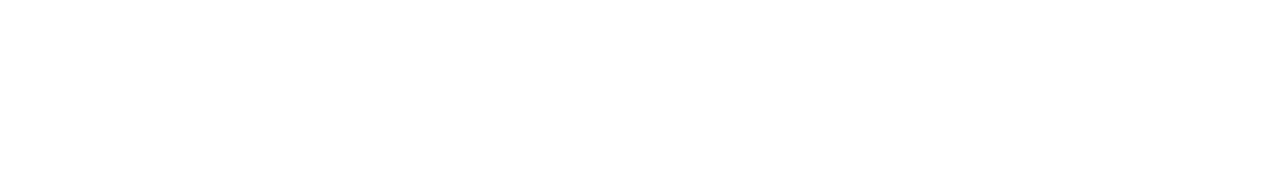
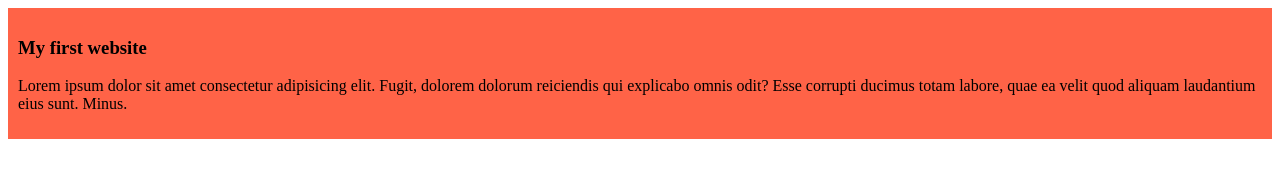
Before and after one commit to SobuzNub/my-first-simple-website, a plain HTML site: page index.html in a window 1280 px wide. Drawn offline with Linux system fonts and the light colour scheme.

Commit message:
added the first blog

```diff
--- a/index.html
+++ b/index.html
@@ -4,8 +4,12 @@
     <meta charset="UTF-8">
     <meta name="viewport" content="width=device-width, initial-scale=1.0">
     <title>My first website</title>
+    <link rel="stylesheet" href="styles/blog.css">
 </head>
 <body>
-
+    <div>
+        <h3>My first website</h3>
+        <p>Lorem ipsum dolor sit amet consectetur adipisicing elit. Fugit, dolorem dolorum reiciendis qui explicabo omnis odit? Esse corrupti ducimus totam labore, quae ea velit quod aliquam laudantium eius sunt. Minus.</p>
+    </div>
 </body>
 </html>
--- /dev/null
+++ b/styles/blog.css
@@ -0,0 +1,4 @@
+div{
+    background-color: tomato;
+    padding: 10px;
+}
```
